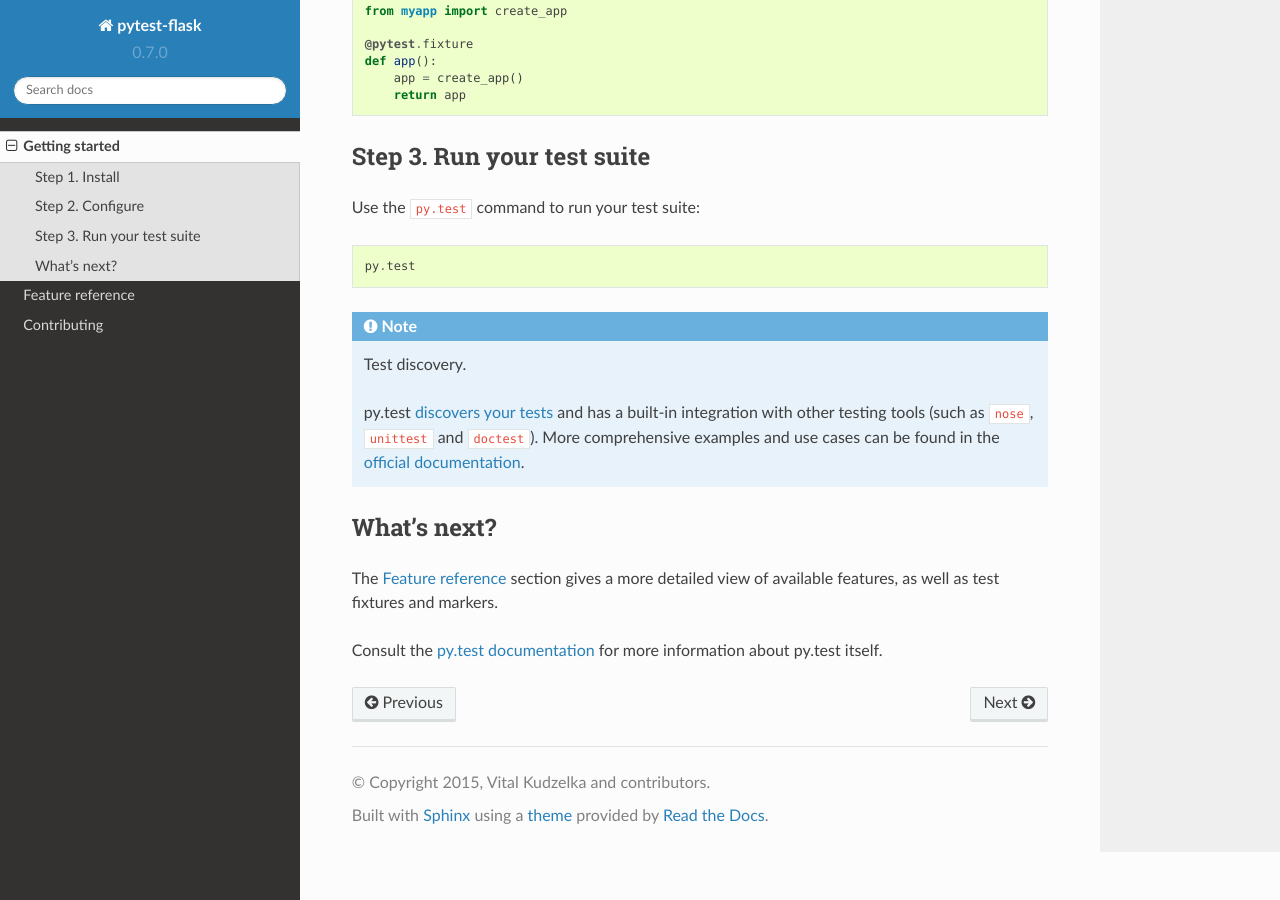
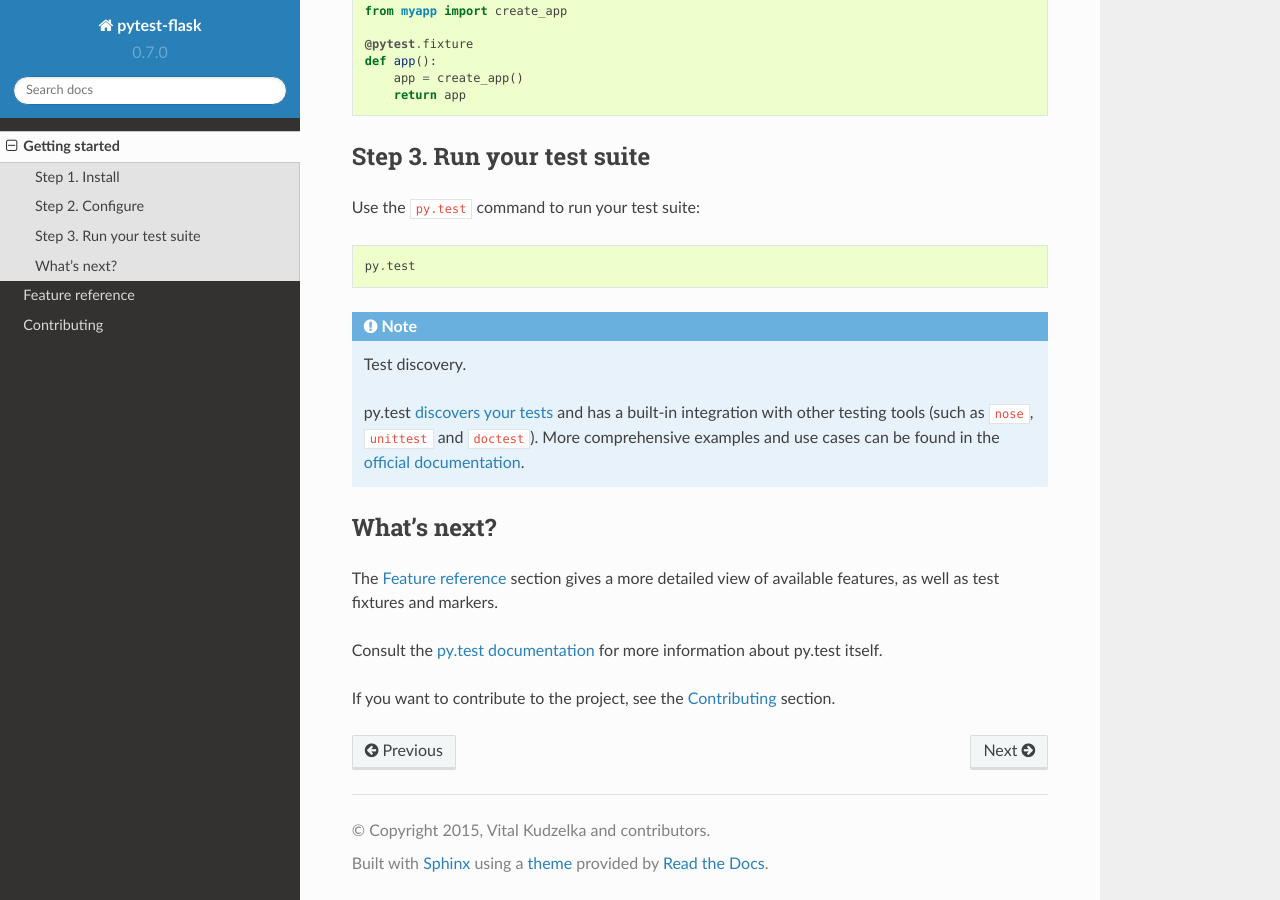
Before and after one commit to pytest-dev/pytest-flask, a Sphinx documentation site: the page built from docs/tutorial.rst, in a window 1280 px wide and 900 px high, scrolled down 519 px. Built offline with Sphinx 7.4.7 and the Read the Docs theme 2.0.0, drawn with Linux system fonts in a browser that asks for light colours.

Commit message:
Add reference to contributing guide into tutorial

```diff
--- a/docs/contributing.rst
+++ b/docs/contributing.rst
@@ -1,3 +1,5 @@
+.. _contributing:
+
 Contributing
 ============
 
--- a/docs/tutorial.rst
+++ b/docs/tutorial.rst
@@ -52,6 +52,8 @@
 Consult the `py.test documentation <http://pytest.org/latest>`_ for more
 information about py.test itself.
 
+If you want to contribute to the project, see the :ref:`contributing` section.
+
 
 .. _PyPi: https://pypi.python.org/pypi/pytest-flask
 .. _discovers your tests: http://pytest.org/latest/goodpractises.html#python-test-discovery
```
